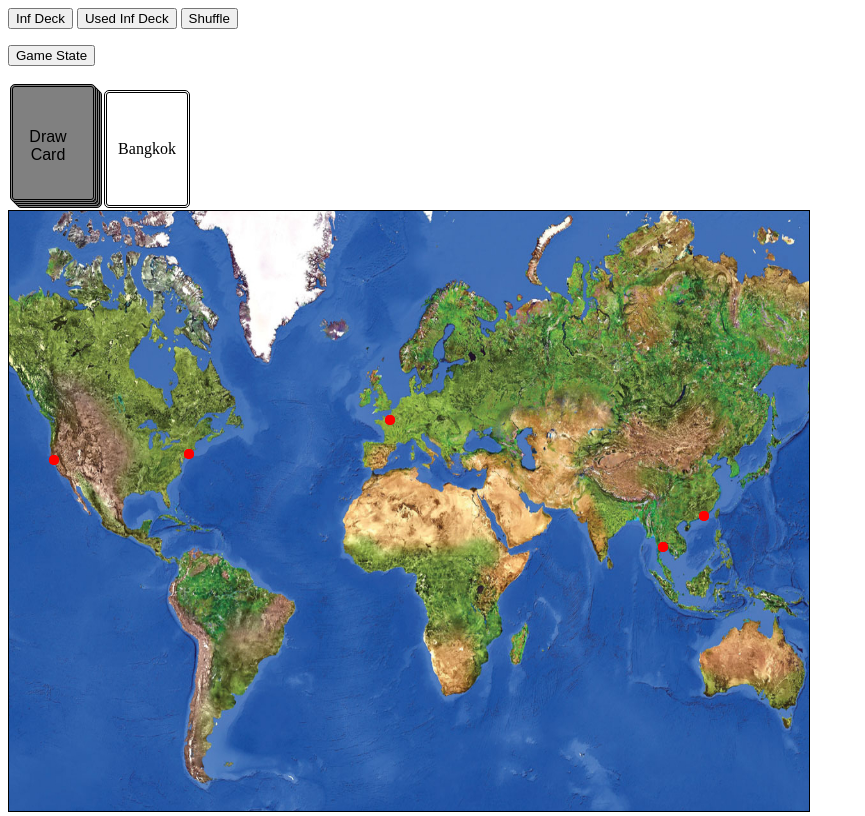
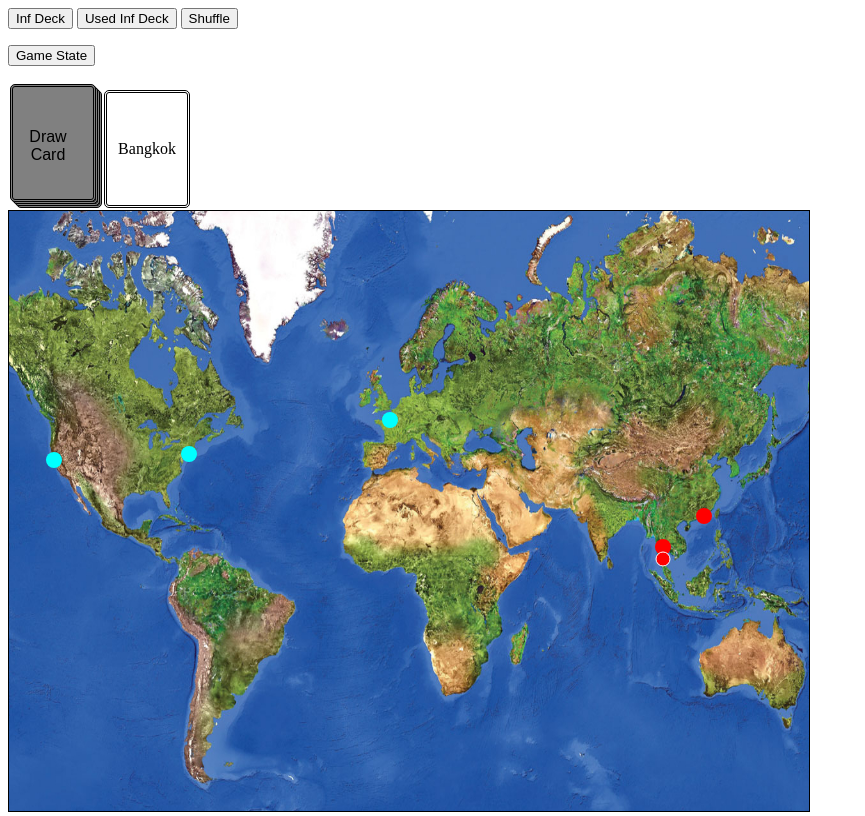
Before and after one commit to dskript/pandem, a plain HTML site: page index.html in a window 1280 px wide. Both pictures are taken after a click on the button "Draw Card". Shown: the whole page, without its empty margins (0-865 px from the left). Drawn offline with Linux system fonts and the light colour scheme.

Commit message:
infect with one level of disease once card is drawn, tracking state of infected cities, check number of desease within city

```diff
--- a/index.html
+++ b/index.html
@@ -12,7 +12,7 @@
 
 	<button type="button" onclick = "showDeck(infectionDeck)" >Inf Deck </button>
 	<button type="button" onclick = "showDeck(usedInfDeck)" >Used Inf Deck </button>
-	<!-- <button type="button" onclick = "drawCard(infectionDeck, usedInfDeck)" >Draw Card </button> -->
+	<!-- <button type="button" onclick = "drawINFcard(infectionDeck, usedInfDeck)" >Draw Card </button> -->
 	<button type="button" onclick = "showShuffleDeck(infectionDeck)">Shuffle</button>
 	<p id="myPara"> </p>
 	<button type="button" onclick = "showGS(state)" >Game State </button>
@@ -21,7 +21,7 @@
 <!-- game code starts here -->
 <!-- <p > Draw Card </p> -->
 	<section class = "cardSpace">
-		<button class="button" onclick = "drawCard(infectionDeck, usedInfDeck)">Draw Card</button>
+		<button class="button" onclick = "drawINFcard(infectionDeck, usedInfDeck)">Draw Card</button>
 		<div class = "cardFront"><p id = "card">test</p></div>
 <canvas id="canvas" class="canvas">
 </canvas>
--- a/nodejs/drawGame.js
+++ b/nodejs/drawGame.js
@@ -1,5 +1,5 @@
 
-let infectionDeck = ['Bangkok','San Francisco', 'Hong Kong', 'Paris', 'New York'];
+let infectionDeck = ['Bangkok','San Francisco', 'Bangkok', 'Bangkok', 'Hong Kong', 'Paris', 'New York'];
 let usedInfDeck = []
 
 
@@ -27,50 +27,41 @@ function shuffle(a) {
     }
 }
 
-
+//prints unshuffled/shuffled deck
 function showDeck(deck){
 			let x = document.getElementById("myPara")
 			x.innerHTML = deck.join(", ")
 		}
-
-
 function showShuffleDeck(deck){
 	shuffle(deck)
 	let x = document.getElementById("myPara")
 			x.innerHTML = deck.join(", ")
 }
 
-
-function drawCard(drawDeck, usedDeck){
-	console.log(state.numOfCards-1)
-
+//draws card from infection deck
+function drawINFcard(drawDeck, usedDeck){
 	usedDeck.unshift(drawDeck.shift())
 	let x = document.getElementById("card")
 	x.innerHTML = usedDeck[0]
 	//updates numbers of cards in Game state
 	state.numOfCards = infectionDeck.length
-	//
 	var parent = document.getElementsByClassName("cardSpace")
 	var child = document.getElementById("r");
-	console.log(parent[0].removeChild(child))
-
+	parent[0].removeChild(child)
+	//infect city
+	infect(usedDeck[0])
 
 }
 
 
-
-
-
-
-
-//canvas width/height set to css style & 2d space
+//loads canvas and sets its width/height to css style + 2d space
 let canvas = document.getElementById('canvas')
 canvas.width = canvas.scrollWidth
 canvas.height = canvas.scrollHeight
 let ctx = canvas.getContext('2d')
 
 
-
+//loads map image into canvas
 function drawMap(ctx, image){
     // If the image is not ready, wait and try again in
     // approx 50 milliseconds
@@ -92,23 +83,64 @@ function drawMap(ctx, image){
 
 
 
-	//draw city location on the image map
-let cityCord = [[654,336,'Bankok'],[45, 249, 'SF'],[381,209, 'Paris'], [695, 305,'Hong Kong'], [180,243,'NY']]
+//draw city location as color dot on the map. color corresponds to deseases that are native to each city
+let cityCord = [[654,336,'Bangkok','red'],[45, 249, 'San Francisco', 'cyan'],
+[381,209, 'Paris', 'cyan'], [695, 305,'Hong Kong','red'], [180,243,'New York','cyan']]
 
 function drawCity(){
 	cityCord.forEach(function(city){
-		for (let i in city){
-		ctx.fillStyle = 'red'
+
+		ctx.fillStyle = city[3]
 		ctx.beginPath();
-		ctx.arc(city[0], city[1], 5, 0, Math.PI * 2);
+		ctx.arc(city[0], city[1], 8, 0, Math.PI * 2);
 		ctx.fill();
-			}
+
 		}
 	)
 }
 
+//infects city by 1 native disease.
 
-//mouse position
+function infect(newINFcity){
+	if (isOutbreak(newINFcity) === 1){
+		console.log('hi')
+		offsetX = 5, offsetY = 5
+
+	}
+	cityCord.forEach(function(city, offsetX, offsetY){
+		let cityName = city[2]
+		let diseaseColor = city[3]
+		let x = offsetX + city[1]
+			if(newINFcity === cityName){
+				ctx.fillStyle = diseaseColor
+				ctx.strokeStyle = 'white'
+				ctx.beginPath();
+				ctx.arc(city[0], x +12, 7, 0, Math.PI * 2);
+				ctx.fill()
+				ctx.stroke();
+				//updates GS with infected city and disease color
+				state.city[cityName].push(diseaseColor)
+				isOutbreak(cityName)
+				console.log(state.city)
+				return
+			}
+		})
+}
+
+//returns city disease count from Game state
+function isOutbreak(cityName){
+	let diseaseCount = state.city[cityName].length
+	// console.log(state.city[cityName])
+	return diseaseCount
+}
+
+
+
+
+
+
+
+//mouse position, helper function to get x&y coords
 
 	function writeMessage(canvas, message) {
 	// var context = canvas.getContext('2d');
--- a/nodejs/gameState.js
+++ b/nodejs/gameState.js
@@ -1,5 +1,12 @@
 let state = {
 	numOfCards: infectionDeck.length,
+	city:{
+		'Bangkok':[],
+		'San Francisco':[],
+		'Hong Kong':[],
+		'Paris':[],
+		'New York':[]
+	},
 
 }
 
```
Lines whose indentation alone changed are shown as unchanged.
